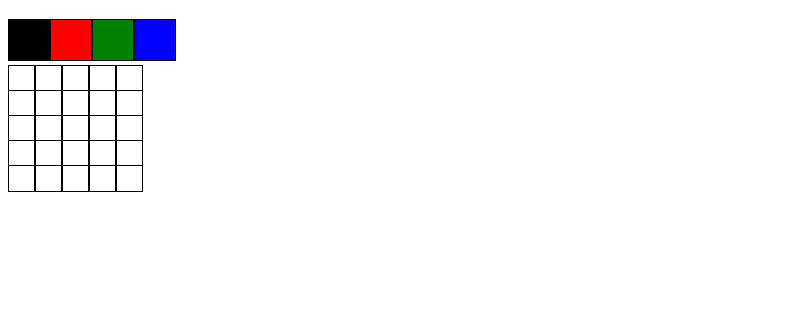
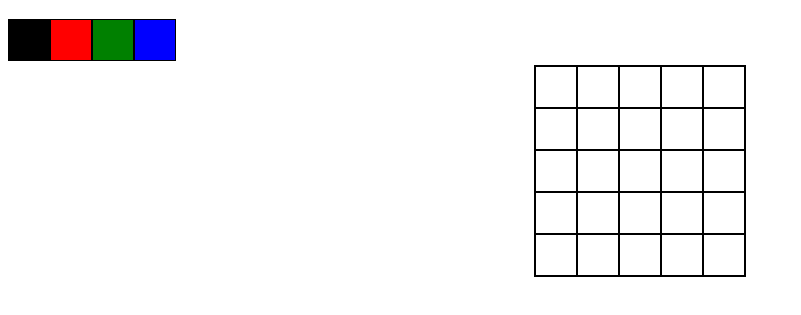
Before and after one commit to nnnnadia/projeto-trybe-pixels-art, a website: page index.html in a window 1280 px wide. Shown: the part 61-376 px from the top of the page, without its empty margins (0-801 px from the left). Drawn offline with Linux system fonts and the light colour scheme.

Commit message:
Requisito 5 feito.

```diff
--- a/script.js
+++ b/script.js
@@ -30,6 +30,8 @@ function createPixel(position) {
 
 function createPixelBoard(width, height) {
   let pixelBoard = document.querySelector('#pixel-board');
+  let maxWidth = width * 40 + 10;
+  pixelBoard.style.width = `${maxWidth}px`;
   for (let i = 0; i < width; i += 1) {
     let pixelLine = document.createElement('div');
     pixelLine.className = 'pixel-line';
--- a/style.css
+++ b/style.css
@@ -5,6 +5,13 @@
 
 #color-palette {
   width: 1300px;
+}
+
+#pixel-board {
+  margin-top: 20px;
+  margin: auto;
+  width: 150px;
+  border: 1px solid black;
 }
 
 .color {
@@ -15,12 +22,14 @@
 }
 
 .pixel {
-  height: 25px;
-  width: 25px;
+  height: 40px;
+  width: 40px;
   border: 1px solid black;
   display: inline-block;
 }
 
 .pixel-line {
-  height: 25px;
+  height: 42px;
+  width: fit-content;
+  margin: auto;
 }
```
